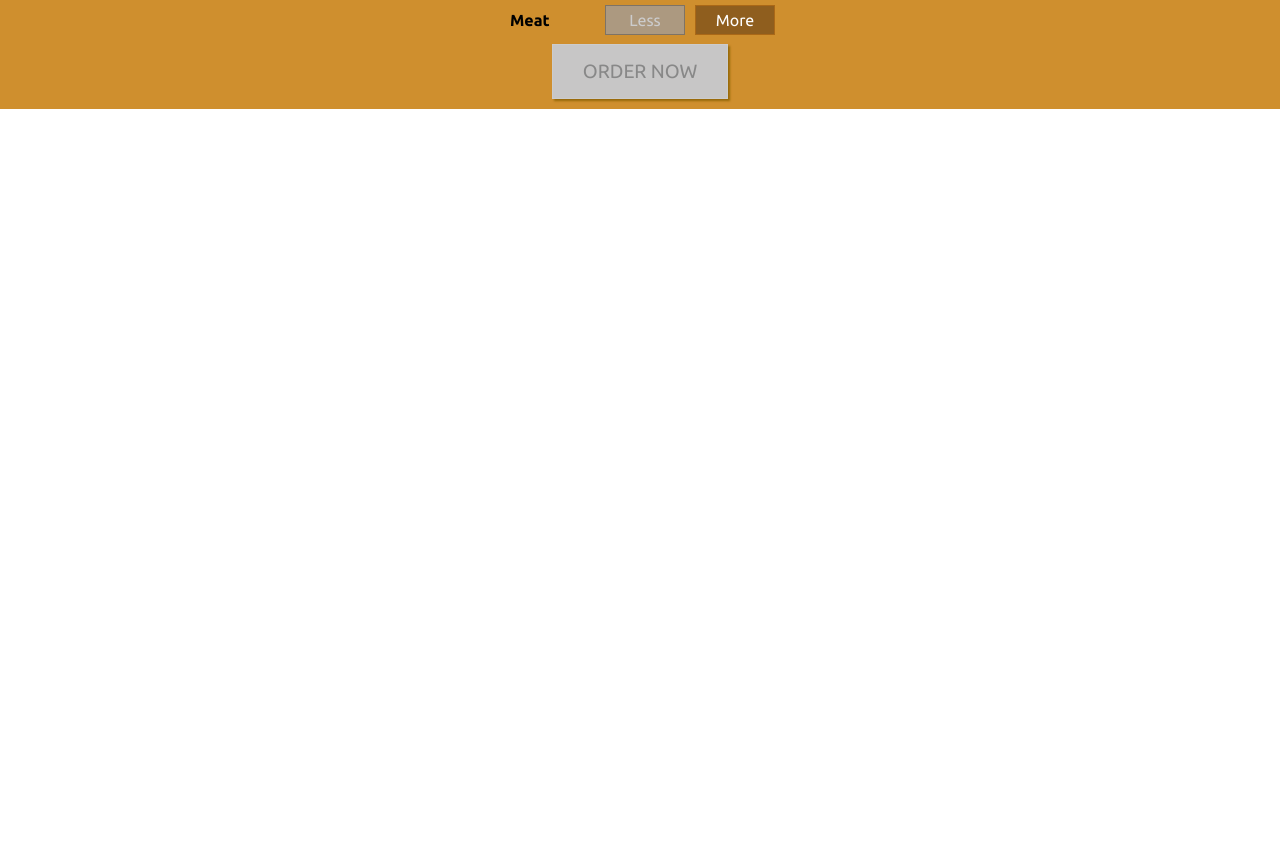
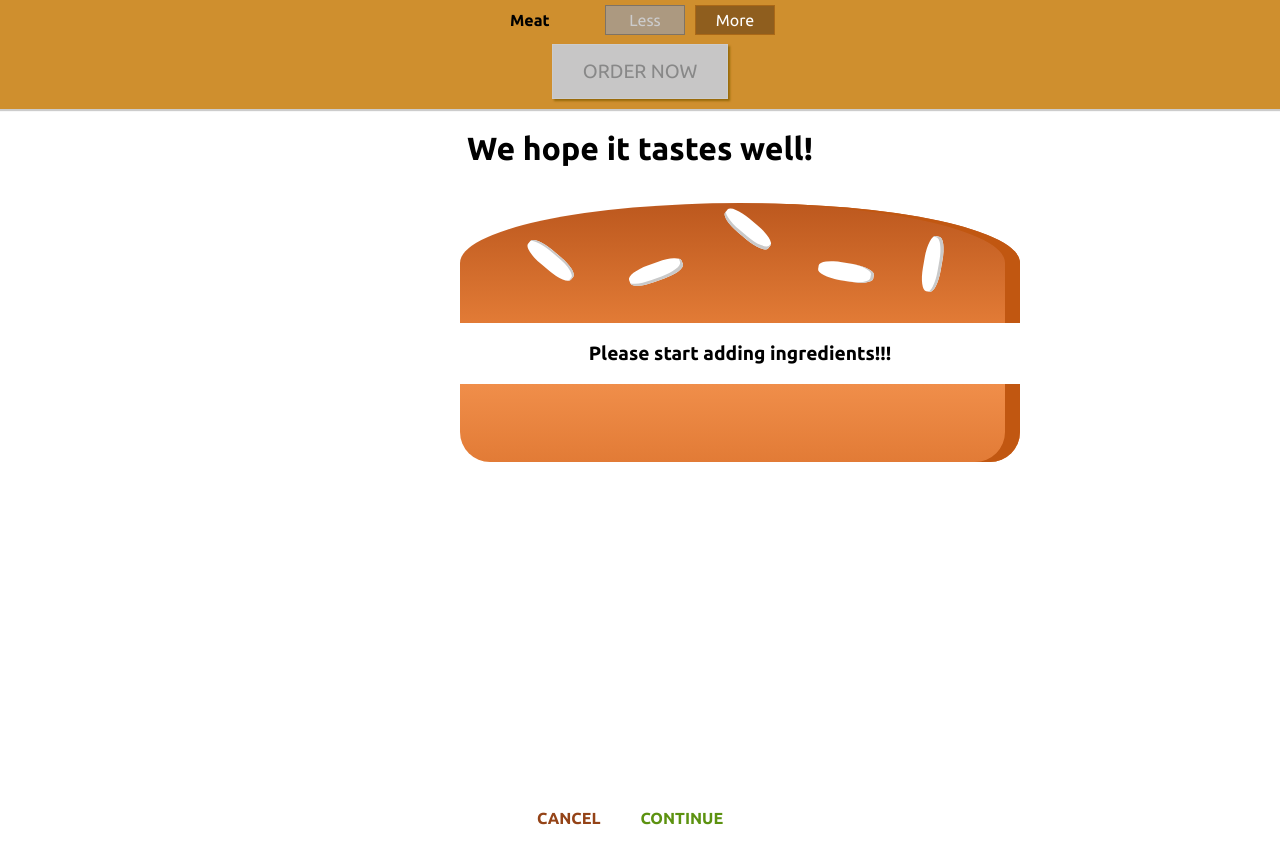
Before and after one commit to immanoj16/Burger-Builder, a React app: page /checkout in a window 1280 px wide. Shown: the part 880-1727 px from the top of the page. Before the commit the page ends 989 px from the top, so only its background shows below. Built offline with nearby package versions, Linux system fonts and the light colour scheme.

Commit message:
Add: checkout containter with component

```diff
--- a/src/App.js
+++ b/src/App.js
@@ -2,6 +2,7 @@
 
 import Layout from './components/Layout/Layout';
 import BurgerBuilder from './containers/BurgerBuilder/BurgerBuilder'
+import Checkout from './containers/Checkout/Checkout';
 
 class App extends Component {
   render() {
@@ -9,6 +10,7 @@
       <div>
         <Layout>
           <BurgerBuilder />
+          <Checkout />
         </Layout>
       </div>
     );
--- /dev/null
+++ b/src/components/Order/CheckoutSummary/CheckoutSummary.css
@@ -0,0 +1,11 @@
+.CheckoutSummary {
+  text-align: center;
+  width: 80%;
+  margin: auto;
+}
+
+@media (min-width: 600px) {
+  .CheckoutSummary {
+    width: 500px;
+  }
+}
--- /dev/null
+++ b/src/components/Order/CheckoutSummary/CheckoutSummary.js
@@ -0,0 +1,20 @@
+import React from 'react';
+
+import Burger from '../../Burger/Burger';
+import Button from '../../UI/Button/Button';
+import classes from './CheckoutSummary.css';
+
+const CheckoutSummary = (props) => {
+  return (
+    <div className={classes.CheckoutSummary}>
+      <h1>We hope it tastes well!</h1>
+      <div style={{width: '100%', margin: 'auto'}}>
+        <Burger ingredients={props.ingredients} />
+      </div>
+      <Button btnType='Danger' clicked>CANCEL</Button>
+      <Button btnType='Success' clicked>CONTINUE</Button>
+    </div>
+  )
+}
+
+export default CheckoutSummary;
--- a/src/components/UI/Spinner/Spinner.js
+++ b/src/components/UI/Spinner/Spinner.js
@@ -5,7 +5,7 @@
 const Spinner = (props) => {
   return (
     <div className={classes.Loader}>Loading...</div>
-  )
+  );
 }
 
 export default Spinner;
--- a/src/containers/BurgerBuilder/BurgerBuilder.js
+++ b/src/containers/BurgerBuilder/BurgerBuilder.js
@@ -98,7 +98,7 @@
         email: 'mmaharana14@gmail.com',
         address: {
           city: 'Bhubaneswar',
-          pin: '75003',
+          pin: '751003',
           country: 'India'
         }
       },
--- /dev/null
+++ b/src/containers/Checkout/Checkout.js
@@ -0,0 +1,25 @@
+import React, { Component } from 'react'
+
+import CheckoutSummary from '../../components/Order/CheckoutSummary/CheckoutSummary';
+
+class Checkout extends Component {
+
+  state = {
+    ingredients: {
+      salad: 0,
+      bacon: 0,
+      cheese: 0,
+      meat: 0
+    }
+  }
+
+  render () {
+    return (
+      <div>
+        <CheckoutSummary ingredients={this.state.ingredients} />
+      </div>
+    );
+  }
+}
+
+export default Checkout;
```
